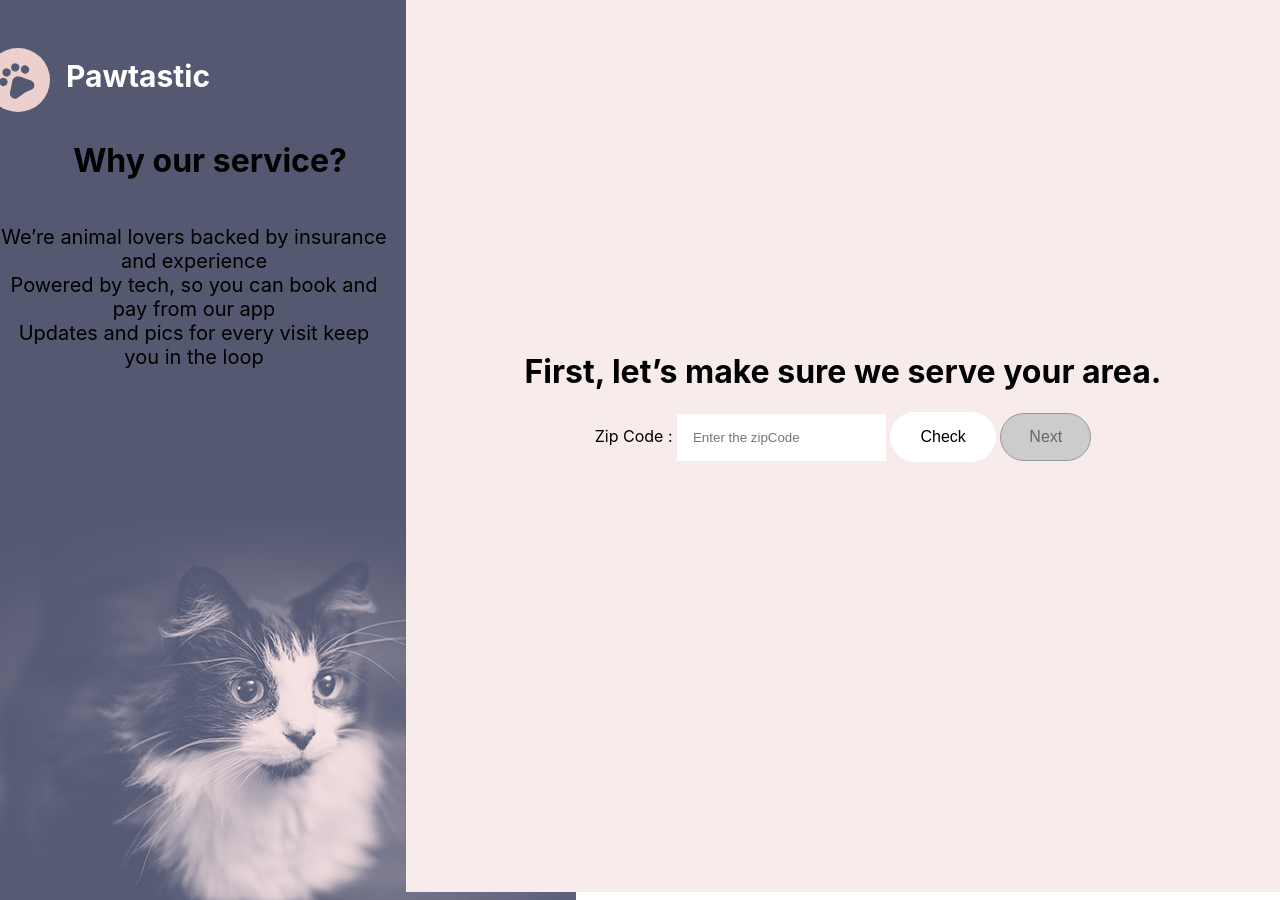
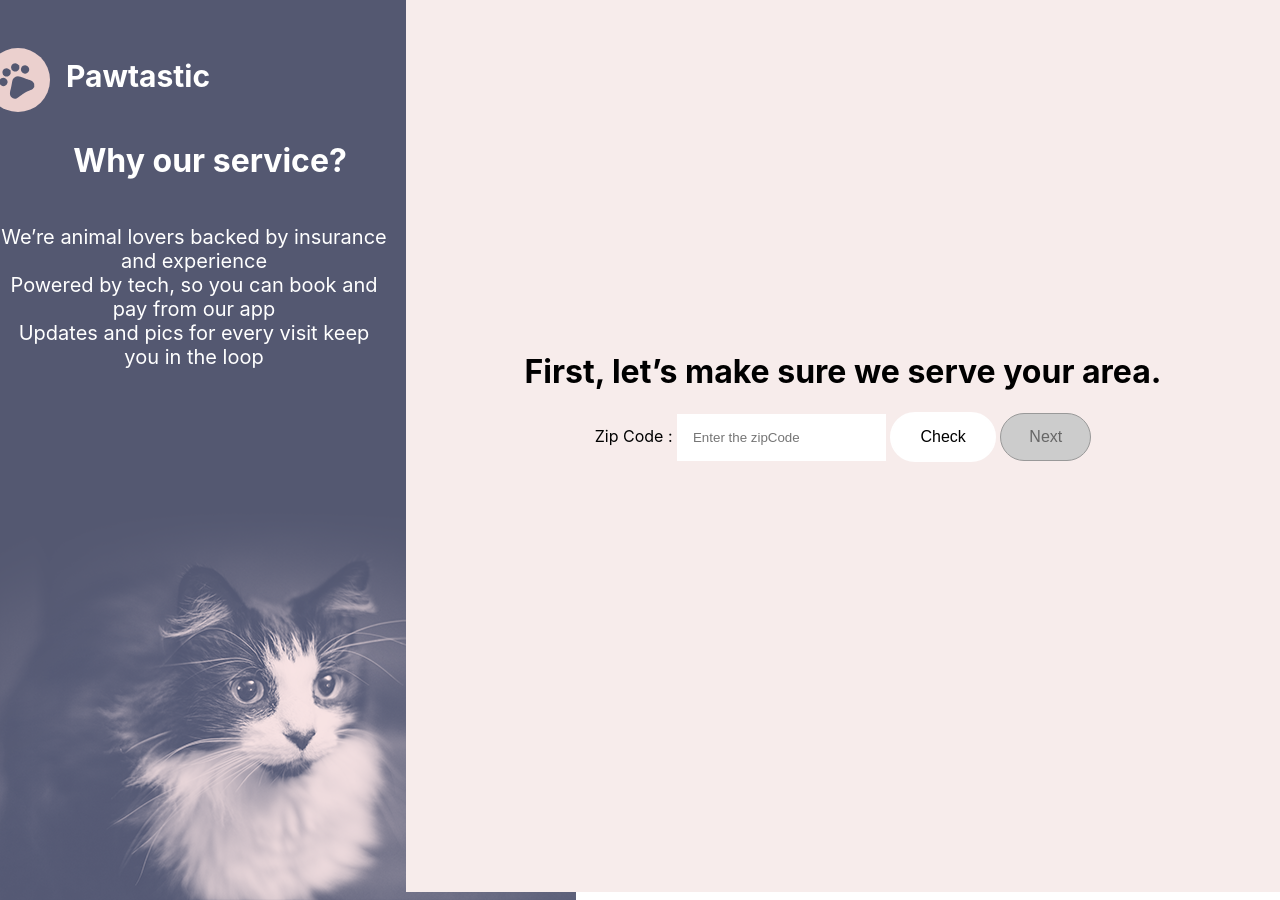
Before and after one commit to AagmanSuri/Pawtastic, a React (Create React App) app: page /Signup in a window 1280 px wide. Built offline with nearby package versions, Linux system fonts and the light colour scheme.

Commit message:
css updated

```diff
--- a/src/pages/Signup/index.js
+++ b/src/pages/Signup/index.js
@@ -37,8 +37,8 @@ const Signup = () => {
             </h2>
           </Link>
         </div>
-        <h1>Why our service?</h1>
-        <p style={{ fontSize: "20px", marginRight: "2rem" }}>
+        <h1 style={{ color: "white" }}>Why our service?</h1>
+        <p style={{ color: "white", fontSize: "20px", marginRight: "2rem" }}>
           <br></br>
           We’re animal lovers backed by insurance and experience<br></br>{" "}
           Powered by tech, so you can book and pay from our app <br></br>{" "}
```
